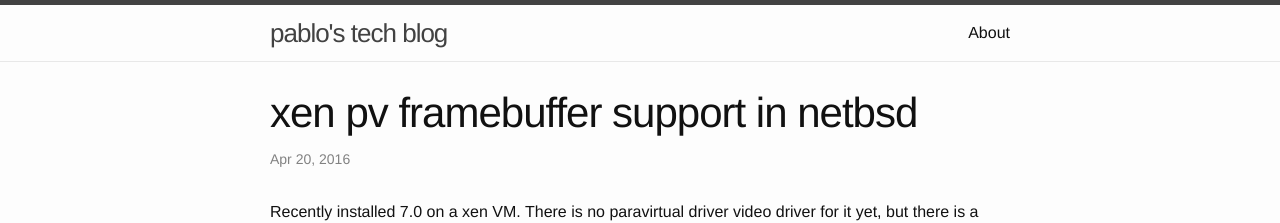
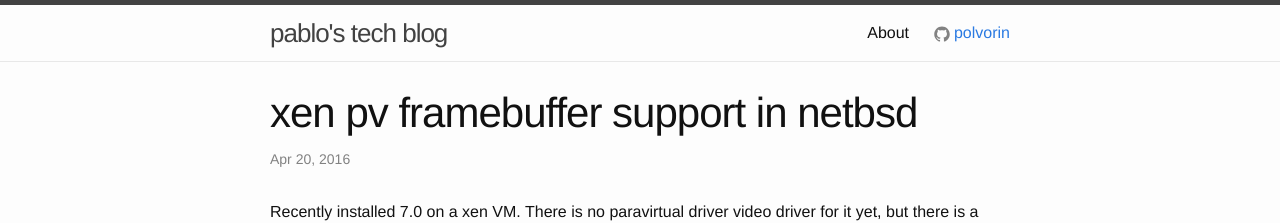
Before and after one commit to polvorin/polvorin.github.io, a Jekyll site: the page built from _posts/2016-04-19-netbsd-pvfb.markdown, in a window 1280 px wide and 900 px high. Shown: the top 223 px of the window. Built offline with Jekyll 4.4.1, drawn with Linux system fonts in a browser that asks for light colours; some of the changed text lies outside the part shown.

Commit message:
Minim style

```diff
--- a/_includes/footer.html
+++ b/_includes/footer.html
@@ -1,30 +1,12 @@
 <footer class="site-footer">
 
   <div class="wrapper">
-
-    <h2 class="footer-heading">{{ site.title }}</h2>
 
     <div class="footer-col-wrapper">
       <div class="footer-col footer-col-1">
         <ul class="contact-list">
           <li>{{ site.title }}</li>
           <li><a href="mailto:{{ site.email }}">{{ site.email }}</a></li>
-        </ul>
-      </div>
-
-      <div class="footer-col footer-col-2">
-        <ul class="social-media-list">
-          {% if site.github_username %}
-          <li>
-            {% include icon-github.html username=site.github_username %}
-          </li>
-          {% endif %}
-
-          {% if site.twitter_username %}
-          <li>
-            {% include icon-twitter.html username=site.twitter_username %}
-          </li>
-          {% endif %}
         </ul>
       </div>
 
--- a/_includes/header.html
+++ b/_includes/header.html
@@ -19,6 +19,13 @@
           <a class="page-link" href="{{ my_page.url | prepend: site.baseurl }}">{{ my_page.title }}</a>
           {% endif %}
         {% endfor %}
+          {% if site.github_username %}
+            {% include icon-github.html username=site.github_username %}
+          {% endif %}
+          {% if site.twitter_username %}
+            {% include icon-twitter.html username=site.twitter_username %}
+          {% endif %}
+        </ul>
       </div>
     </nav>
 
```
Also changed, not shown: index.html (+3 -6 lines).
